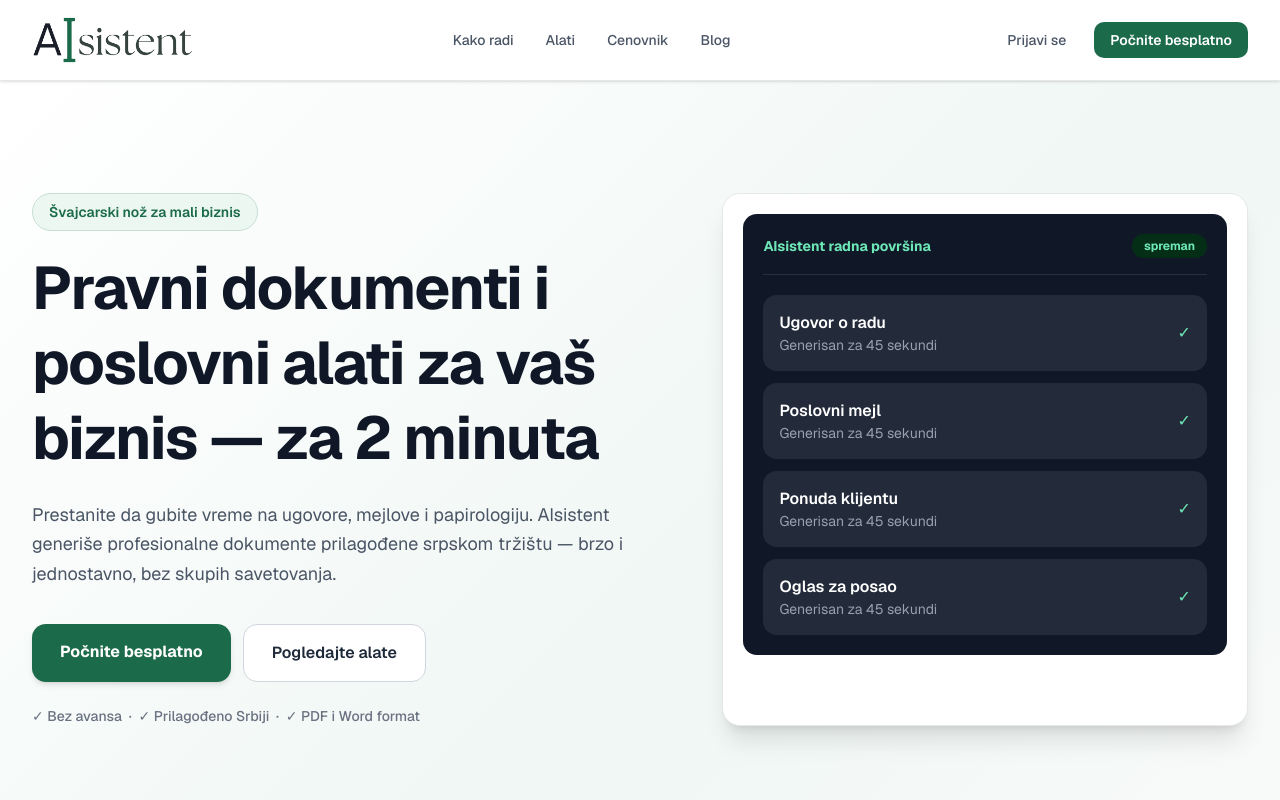
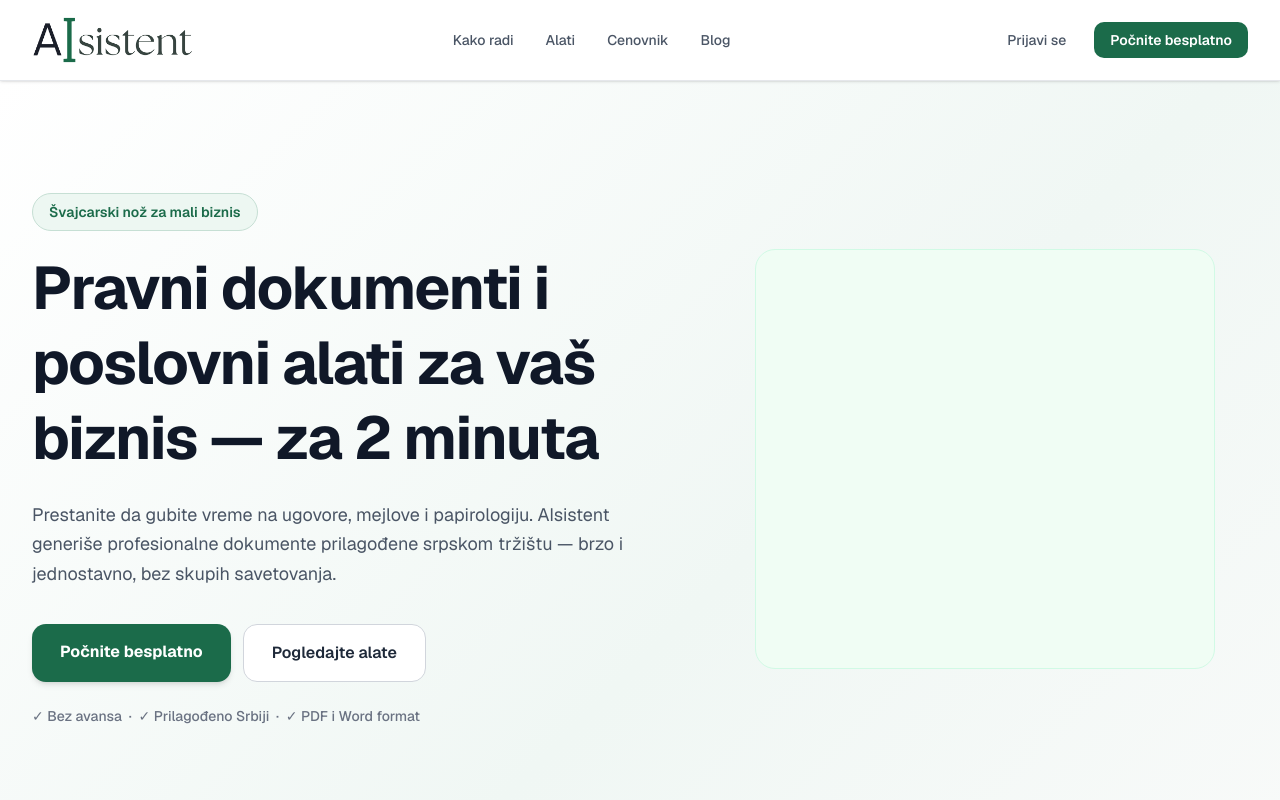
Before and after one commit to dambus/aisistent, a Next.js app: page / in a window 1280 px wide. Shown: the top 800 px of the page. Built offline with nearby package versions, Linux system fonts and the light colour scheme; no server answers.

Commit message:
design: home hero animacija — typing + floating document cards

```diff
--- a/app/page.tsx
+++ b/app/page.tsx
@@ -1,6 +1,7 @@
 import type { Metadata } from 'next'
 import { createClient } from '@/lib/supabase/server'
 import MobileMenu from '@/components/landing/MobileMenu'
+import { HeroAnimation } from '@/components/landing/HeroAnimation'
 import PricingSection from '@/components/landing/PricingSection'
 import type { PricingPlan } from '@/components/landing/PricingSection'
 
@@ -313,27 +314,8 @@ export default async function Home() {
             </p>
           </div>
 
-          {/* Hero illustration — dashboard mockup */}
-          <div className="rounded-2xl border border-gray-200 bg-white p-5 shadow-xl">
-            <div className="rounded-xl bg-gray-900 p-5 text-white">
-              <div className="mb-5 flex items-center justify-between border-b border-white/10 pb-4">
-                <span className="text-sm font-bold" style={{ color: '#6ee7b7' }}>AIsistent radna površina</span>
-                <span className="rounded-full px-3 py-1 text-xs font-bold" style={{ backgroundColor: '#052e16', color: '#6ee7b7' }}>
-                  spreman
-                </span>
-              </div>
-              <div className="grid gap-3">
-                {['Ugovor o radu', 'Poslovni mejl', 'Ponuda klijentu', 'Oglas za posao'].map(item => (
-                  <div key={item} className="flex items-center justify-between rounded-xl bg-white/8 p-4">
-                    <div>
-                      <p className="font-semibold text-white">{item}</p>
-                      <p className="text-sm text-gray-400">Generisan za 45 sekundi</p>
-                    </div>
-                    <span style={{ color: '#6ee7b7' }}>✓</span>
-                  </div>
-                ))}
-              </div>
-            </div>
+          <div className="hidden md:flex items-center justify-center">
+            <HeroAnimation />
           </div>
         </div>
       </section>
--- /dev/null
+++ b/components/landing/HeroAnimation.tsx
@@ -0,0 +1,249 @@
+'use client'
+
+const KEYFRAMES = `
+@keyframes typing {
+  from { width: 0 }
+  to { width: 180px }
+}
+@keyframes blink {
+  0%, 100% { opacity: 1 }
+  50% { opacity: 0 }
+}
+@keyframes heroPulse {
+  0%, 100% { transform: scale(1); opacity: 0.5 }
+  50% { transform: scale(1.3); opacity: 1 }
+}
+@keyframes fadeInUp {
+  from { opacity: 0; transform: translateY(16px) }
+  to { opacity: 1; transform: translateY(0) }
+}
+`
+
+export function HeroAnimation() {
+  return (
+    <>
+      <style dangerouslySetInnerHTML={{ __html: KEYFRAMES }} />
+      <div style={{ position: 'relative', width: '460px', height: '420px', flexShrink: 0 }}>
+        {/* Background */}
+        <div style={{
+          position: 'absolute',
+          inset: 0,
+          backgroundColor: '#f0fdf4',
+          borderRadius: '20px',
+          border: '1px solid #d1fae5',
+        }} />
+
+        {/* Element 1: AI prompt box */}
+        <div style={{
+          position: 'absolute',
+          top: '20px',
+          left: '50%',
+          transform: 'translateX(-50%)',
+          width: '320px',
+          backgroundColor: 'white',
+          borderRadius: '12px',
+          padding: '12px 16px',
+          boxShadow: '0 2px 12px rgba(0,0,0,0.08)',
+          border: '1px solid #e5e7eb',
+          display: 'flex',
+          alignItems: 'center',
+          gap: '10px',
+          animation: 'fadeInUp 0.5s ease 0s both',
+          zIndex: 10,
+        }}>
+          <div style={{
+            width: '28px',
+            height: '28px',
+            backgroundColor: '#1B6B4A',
+            borderRadius: '8px',
+            display: 'flex',
+            alignItems: 'center',
+            justifyContent: 'center',
+            color: 'white',
+            fontSize: '14px',
+            fontWeight: 700,
+            flexShrink: 0,
+          }}>A</div>
+          <div style={{ display: 'flex', alignItems: 'center', overflow: 'hidden' }}>
+            <span style={{
+              fontFamily: 'monospace',
+              fontSize: '13px',
+              color: '#111827',
+              overflow: 'hidden',
+              whiteSpace: 'nowrap',
+              width: '0',
+              display: 'inline-block',
+              animation: 'typing 2s steps(22) 0.3s both',
+            }}>Ugovor o radu...</span>
+            <span style={{
+              display: 'inline-block',
+              width: '2px',
+              height: '16px',
+              backgroundColor: '#1B6B4A',
+              marginLeft: '2px',
+              flexShrink: 0,
+              animation: 'blink 1s infinite',
+            }} />
+          </div>
+        </div>
+
+        {/* Element 2: Processing indicator */}
+        <div style={{
+          position: 'absolute',
+          top: '88px',
+          left: '50%',
+          transform: 'translateX(-50%)',
+          display: 'flex',
+          alignItems: 'center',
+          gap: '8px',
+          whiteSpace: 'nowrap',
+          animation: 'fadeInUp 0.5s ease 2.5s both',
+          zIndex: 10,
+        }}>
+          <div style={{ display: 'flex', gap: '4px', alignItems: 'center' }}>
+            {([0, 0.2, 0.4] as const).map((delay, i) => (
+              <span key={i} style={{
+                display: 'block',
+                width: '6px',
+                height: '6px',
+                backgroundColor: '#1B6B4A',
+                borderRadius: '50%',
+                animation: `heroPulse 1.2s ease ${delay}s infinite`,
+              }} />
+            ))}
+          </div>
+          <span style={{ fontSize: '12px', color: '#6b7280', fontWeight: 500 }}>
+            Generišem dokument...
+          </span>
+        </div>
+
+        {/* Element 3: Main document card */}
+        <div style={{
+          position: 'absolute',
+          top: '130px',
+          left: '20px',
+          width: '260px',
+          backgroundColor: 'white',
+          borderRadius: '14px',
+          padding: '16px',
+          boxShadow: '0 4px 20px rgba(0,0,0,0.10)',
+          border: '1px solid #e5e7eb',
+          animation: 'fadeInUp 0.6s ease 3s both',
+          zIndex: 8,
+        }}>
+          <div style={{ display: 'flex', alignItems: 'center', justifyContent: 'space-between', marginBottom: '12px' }}>
+            <span style={{ fontSize: '13px', fontWeight: 700, color: '#111827' }}>Ugovor o radu</span>
+            <span style={{
+              fontSize: '10px',
+              fontWeight: 600,
+              color: '#1B6B4A',
+              backgroundColor: '#d1fae5',
+              padding: '2px 8px',
+              borderRadius: '20px',
+            }}>✓ Spreman</span>
+          </div>
+          {([
+            { w: '95%', bg: '#d1fae5' },
+            { w: '80%', bg: '#f3f4f6' },
+            { w: '90%', bg: '#f3f4f6' },
+            { w: '70%', bg: '#f3f4f6' },
+            { w: '85%', bg: '#f3f4f6' },
+            { w: '60%', bg: '#f3f4f6' },
+          ] as const).map((line, i) => (
+            <div key={i} style={{
+              height: '7px',
+              width: line.w,
+              backgroundColor: line.bg,
+              borderRadius: '4px',
+              marginBottom: '7px',
+            }} />
+          ))}
+          <div style={{ display: 'flex', gap: '8px', marginTop: '12px' }}>
+            <div style={{
+              fontSize: '11px',
+              fontWeight: 600,
+              backgroundColor: '#1B6B4A',
+              color: 'white',
+              padding: '6px 12px',
+              borderRadius: '8px',
+              flex: 1,
+              textAlign: 'center',
+            }}>PDF</div>
+            <div style={{
+              fontSize: '11px',
+              fontWeight: 600,
+              backgroundColor: '#f0fdf4',
+              color: '#1B6B4A',
+              border: '1px solid #bbf7d0',
+              padding: '6px 12px',
+              borderRadius: '8px',
+              flex: 1,
+              textAlign: 'center',
+            }}>Word</div>
+          </div>
+        </div>
+
+        {/* Element 4: Mini card — Poslovni mejl */}
+        <div style={{
+          position: 'absolute',
+          top: '150px',
+          right: '20px',
+          width: '175px',
+          backgroundColor: 'white',
+          borderRadius: '12px',
+          padding: '12px',
+          boxShadow: '0 4px 16px rgba(0,0,0,0.08)',
+          border: '1px solid #e5e7eb',
+          animation: 'fadeInUp 0.6s ease 3.4s both',
+          zIndex: 9,
+        }}>
+          <p style={{ fontSize: '10px', color: '#9ca3af', marginBottom: '4px', fontWeight: 500 }}>Sledeći dokument</p>
+          <p style={{ fontSize: '12px', fontWeight: 700, color: '#111827', marginBottom: '8px' }}>📧 Poslovni mejl</p>
+          <div style={{ height: '6px', width: '85%', backgroundColor: '#f3f4f6', borderRadius: '3px', marginBottom: '5px' }} />
+          <div style={{ height: '6px', width: '65%', backgroundColor: '#f3f4f6', borderRadius: '3px' }} />
+        </div>
+
+        {/* Element 5: Mini card — NDA */}
+        <div style={{
+          position: 'absolute',
+          bottom: '30px',
+          right: '20px',
+          width: '160px',
+          backgroundColor: 'white',
+          borderRadius: '12px',
+          padding: '12px',
+          boxShadow: '0 4px 16px rgba(0,0,0,0.08)',
+          border: '1px solid #e5e7eb',
+          animation: 'fadeInUp 0.6s ease 3.8s both',
+          zIndex: 9,
+        }}>
+          <p style={{ fontSize: '12px', fontWeight: 700, color: '#111827', marginBottom: '6px' }}>📋 NDA sporazum</p>
+          <span style={{
+            display: 'inline-block',
+            fontSize: '10px',
+            fontWeight: 600,
+            color: '#1B6B4A',
+            backgroundColor: '#d1fae5',
+            padding: '2px 8px',
+            borderRadius: '20px',
+          }}>✓ Generisan</span>
+        </div>
+
+        {/* Element 6: Stat badge */}
+        <div style={{
+          position: 'absolute',
+          bottom: '30px',
+          left: '20px',
+          backgroundColor: '#1B6B4A',
+          borderRadius: '14px',
+          padding: '12px 16px',
+          animation: 'fadeInUp 0.6s ease 4.2s both',
+          zIndex: 10,
+        }}>
+          <p style={{ fontSize: '22px', fontWeight: 700, color: 'white', lineHeight: 1 }}>45s</p>
+          <p style={{ fontSize: '11px', color: '#a7f3d0', marginTop: '3px', fontWeight: 500 }}>prosečno vreme</p>
+        </div>
+      </div>
+    </>
+  )
+}
```
